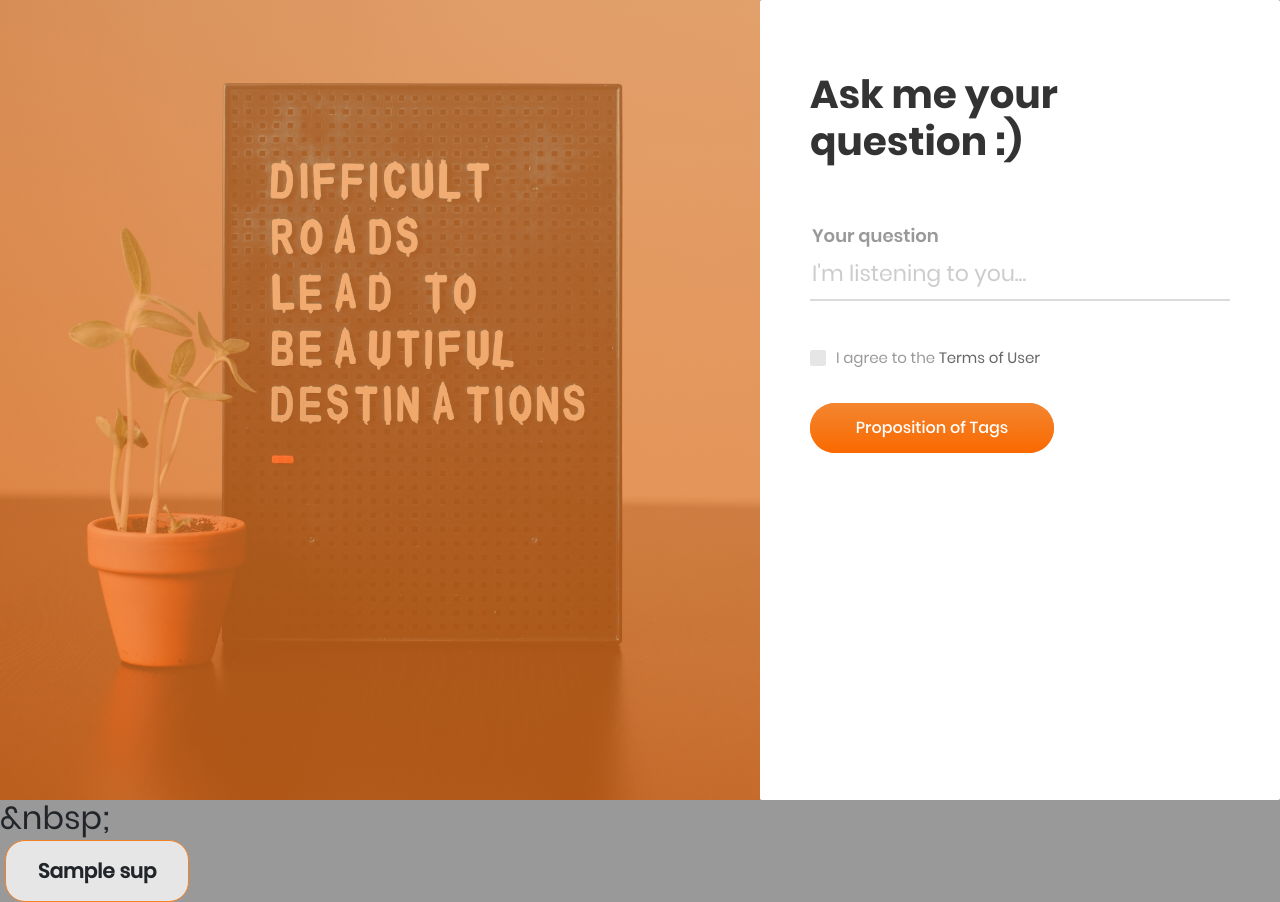
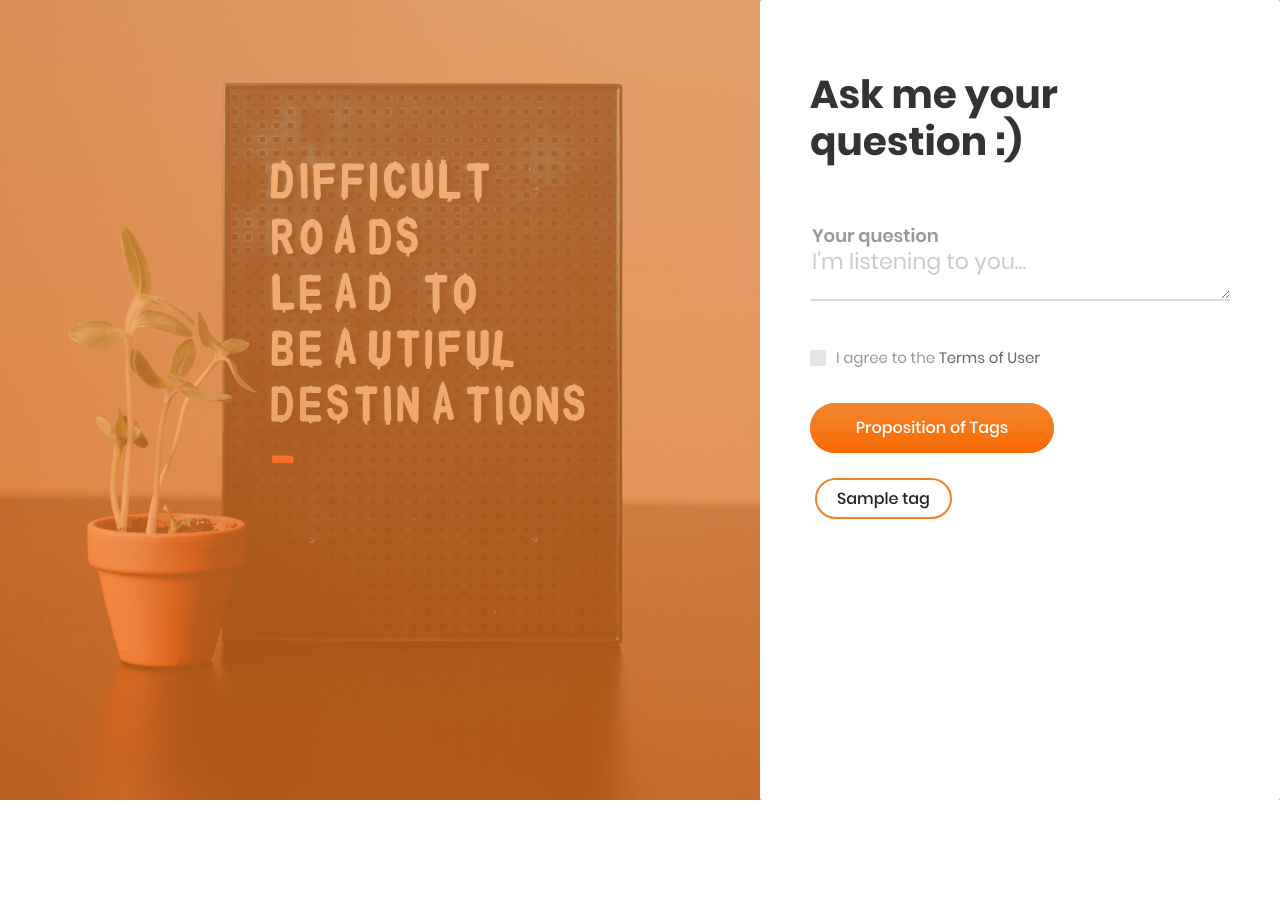
Before and after one commit to Sihoum/Categ_questions_stackoverflow, a Flask app: template templates/index.html in a window 1280 px wide. After the commit the page ends 800 px from the top, so only its background shows below. Run offline with Flask 2, Linux system fonts and the light colour scheme; the template is opened without the code that fills it: most values are stand-ins (such as "Sample title", 1, 10 or a date in 2020); parts of the project's set-up code (start-up, migrations or seed data) failed here and were passed over; some libraries are stand-ins or nearby versions.

Commit message:
sauvegarde des maj du html et app

```diff
--- a/app.py
+++ b/app.py
@@ -7,11 +7,6 @@
 
 app = Flask(__name__)
 
-threshold = 0.11
-
-
-# Initialisation non fonctionnelle si présente dans main (en bas)
-# Initialisation du pipeline du nettoyage de texte
 nlp = spacy.load('en_core_web_sm', disable=['ner'])
 bag_tags_lst = pd.read_csv('src/list_tags.csv').list.to_list()
 
@@ -40,12 +35,13 @@
                           count_vectorizer,
                           binarizer,
                           supervised_model,
-                          treshold=threshold)
+                          treshold=0.11)
+
 
     return render_template('index.html',
                            question=text,
-                           sup=sup[0])
+                           sup=sup[0].split(','))
 
 
 if __name__ == "__main__":
-        app.run(port=5089)
+        app.run(port=5109)
--- a/static/css/main.css
+++ b/static/css/main.css
@@ -446,27 +446,30 @@
 
 .notag{
     font-family: Poppins-Medium;
-    font-size: 20px;
-    font-weight: bold;
+    font-size: 16px;
     text-decoration:line-through;
     color: #6a6969;
     background-color: #ffffff;
-    border: 1px solid #363636;
-    border-radius: 1em;
-    padding: 15px 32px;
+    border: 2px solid #363636;
+    border-radius: 25px;
+    padding: 0 20px;
     transition-duration: 0.4s;
     margin: 5px;
 }
 
+.espace{
+    margin-top : 20px;
+}
+
 .tag_s{
     font-family: Poppins-Medium;
-    font-size: 20px;
-    font-weight: bold;
+    font-size: 16px;
+
     color: #212529;
-    background-color: #e6e6e6;
-    border: 1px solid #F48024;
-    border-radius: 1em;
-    padding: 15px 32px;
+    background-color: #FFFFFF;
+    border: 2px solid #F48024;
+    border-radius:  25px;
+    padding: 10px 20px;
     transition-duration: 0.4s;
     margin: 5px;
     display: -webkit-box;
@@ -481,13 +484,13 @@
 }
 
 .tag_s:hover {
-    color: white;
-
+    color: #ffffff;
     background: #FA6900;
     background: -webkit-linear-gradient(top,  #FA6900, #F38630, #FA6900, #F38630);
     background: -o-linear-gradient(top,#FA6900, #F38630, #FA6900, #F38630);
     background: -moz-linear-gradient(top, #FA6900, #F38630, #FA6900, #F38630);
     background: linear-gradient(top, #FA6900, #F38630, #FA6900, #F38630);
+    opacity: 0.6;
   }
 /*------------------------------------------------------------------
 [ Alert validate ]*/
--- a/templates/index.html
+++ b/templates/index.html
@@ -1,7 +1,7 @@
 <!DOCTYPE html>
 <html lang="en">
 <head>
-	<title>Login V13</title>
+	<title>Tag-advisor</title>
 	<meta charset="UTF-8">
 	<meta name="viewport" content="width=device-width, initial-scale=1">
 <!--===============================================================================================-->
@@ -28,7 +28,20 @@
 	<link rel="stylesheet" type="text/css" href="static/css/util.css">
 	<link rel="stylesheet" type="text/css" href="static/css/main.css">
 <!--===============================================================================================-->
-</head>
+    <script type="text/javascript">
+    function checkCheckBox(form)
+    {
+      if (form.ckb1.checked == false )
+        {
+        alert('Vous devez cocher la case avant de continuer.');
+        return false;
+
+        }
+
+    </script>
+
+
+    </head>
 <body style="background-color: #999999;">
 
 	<div class="limiter">
@@ -43,14 +56,13 @@
 
 					<div class="wrap-input100 validate-input" data-validate="Question is required">
 						<span class="label-input100">Your question</span>
-						<input id="question" class="input100" type="text" name="user_question" placeholder="I'm listening to you...">
-						<span class="focus-input100"></span>
+						 <textarea id="question" class="input100"  name="user_question" placeholder="I'm listening to you..."></textarea>
 					</div>
 
 					<div class="flex-m w-full p-b-33">
 						<div class="contact100-form-checkbox">
-							<input class="input-checkbox100" id="ckb1" type="checkbox" name="remember-me">
-							<label class="label-checkbox100" for="ckb1">
+							<input class="input-checkbox100" required id="ckb1" type="checkbox" name="agree">
+							<label class="label-checkbox100" for="ckb1" >
 								<span class="txt1">
 									I agree to the
 									<a href="https://en.wikipedia.org/wiki/Terms_of_service" class="txt2 hov1">
@@ -61,7 +73,6 @@
 					</div>
 
 					</div>
-
 
 					<div class="container-login100-form-btn">
 						<div class="wrap-login100-form-btn">
@@ -77,34 +88,12 @@
 
                 </form>
 
-                        <div class="container-login100 " id="propositions">
-                            <script>
-                              function app(lst, id, style) {
-                                lst.forEach(element => {
-                                  var newBut = document.createElement("button");
-                                  var newButContent = document.createTextNode(element);
-                                  newBut.appendChild(newButContent);
-                                  newBut.setAttribute("class", style)
-                                  var currentDiv = document.getElementById(id);
-                                  document.body.insertBefore(newBut, currentDiv.list_tag);
-                                });
-                              }
-                              function H2(title, parent_id, id) {
-                                var newH2 = document.createElement("h2");
-                                var newH2Content = document.createTextNode(title);
-                                newH2.appendChild(newH2Content);
-                                newH2.setAttribute("id", id)
-                                var currentDiv = document.getElementById(parent_id);
-                                document.body.insertBefore(newH2, currentDiv.list_tag);
-                              }
-                                if ('{{sup}}') {
-                                    var sup_tag = '{{sup}}'.split(',')
-                                    H2("&nbsp;", "form", "sup")
-                                    app(sup_tag, "sup", "tag_s")
-                                } else {
-                                    app(["no supervised tag"], "sup", "notag")
-                                }
-                           </script>
+                        <div class="container-login100 espace" id="propositions">
+
+                              {% for tag in sup %}
+                             <h2 class="tag_s"> {{tag}} </h2> <br>
+                              {% endfor %}
+
                   </div>
 
 
```
Also changed, not shown: 1 other file.
